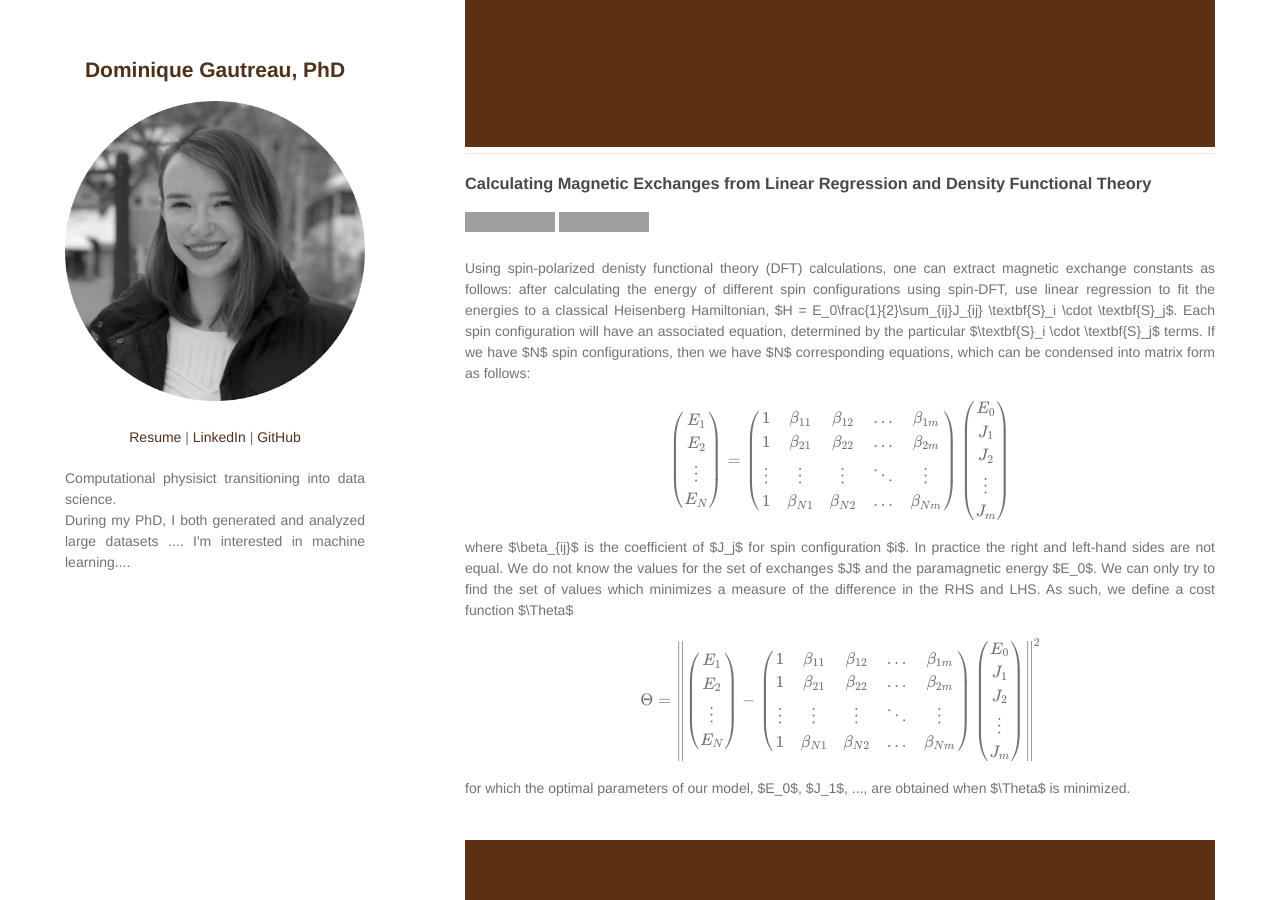
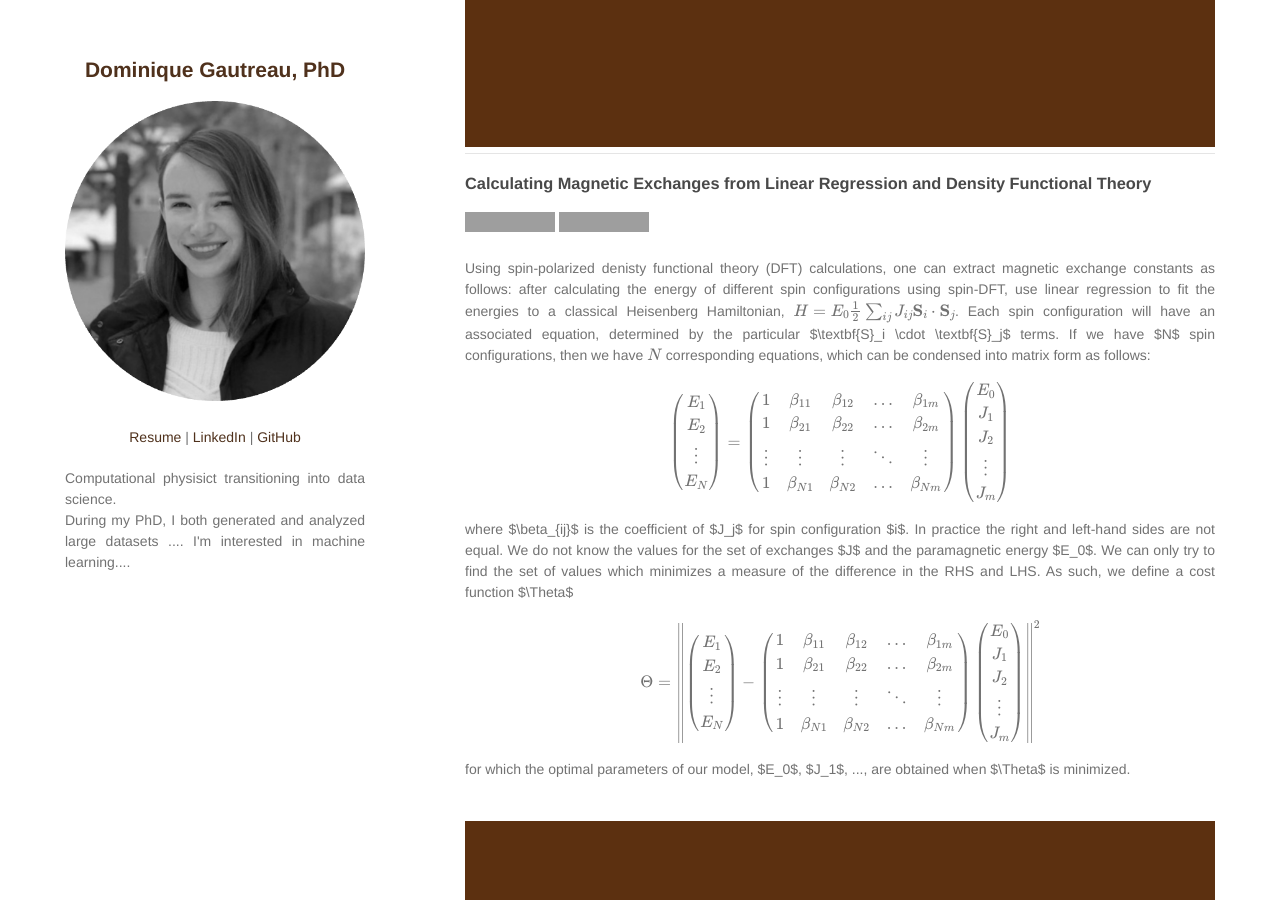
Before and after one commit to dgautreau/dgautreau.github.io, a Jekyll site: the page built from index.md, in a window 1280 px wide and 900 px high, scrolled down 1061 px. Built offline with Jekyll 4.4.1, drawn with Linux system fonts in a browser that asks for light colours; our own code applies the rules of GitHub Pages for plain Markdown files; formulas are drawn with MathJax 3; grey boxes are pictures that could not be loaded.

```diff
--- a/index.md
+++ b/index.md
@@ -32,7 +32,7 @@
 <div style="text-align: justify">
 
 
-  Using spin-polarized denisty functional theory (DFT) calculations, one can extract magnetic exchange constants as follows: after calculating the energy of different spin configurations using spin-DFT, use linear regression to fit the energies to a classical Heisenberg Hamiltonian, $H = E_0\frac{1}{2}\sum_{ij}J_{ij} \textbf{S}_i \cdot \textbf{S}_j$. Each spin configuration will have an associated equation, determined by the particular $\textbf{S}_i \cdot \textbf{S}_j$ terms. If we have $N$ spin configurations, then we have $N$ corresponding equations, which can be condensed into matrix form as follows:
+  Using spin-polarized denisty functional theory (DFT) calculations, one can extract magnetic exchange constants as follows: after calculating the energy of different spin configurations using spin-DFT, use linear regression to fit the energies to a classical Heisenberg Hamiltonian, \(H = E_0\frac{1}{2}\sum_{ij}J_{ij} \textbf{S}_i \cdot \textbf{S}_j\). Each spin configuration will have an associated equation, determined by the particular $\textbf{S}_i \cdot \textbf{S}_j$ terms. If we have $N$ spin configurations, then we have \(N\) corresponding equations, which can be condensed into matrix form as follows:
 
 $$
 \begin{pmatrix}
```
